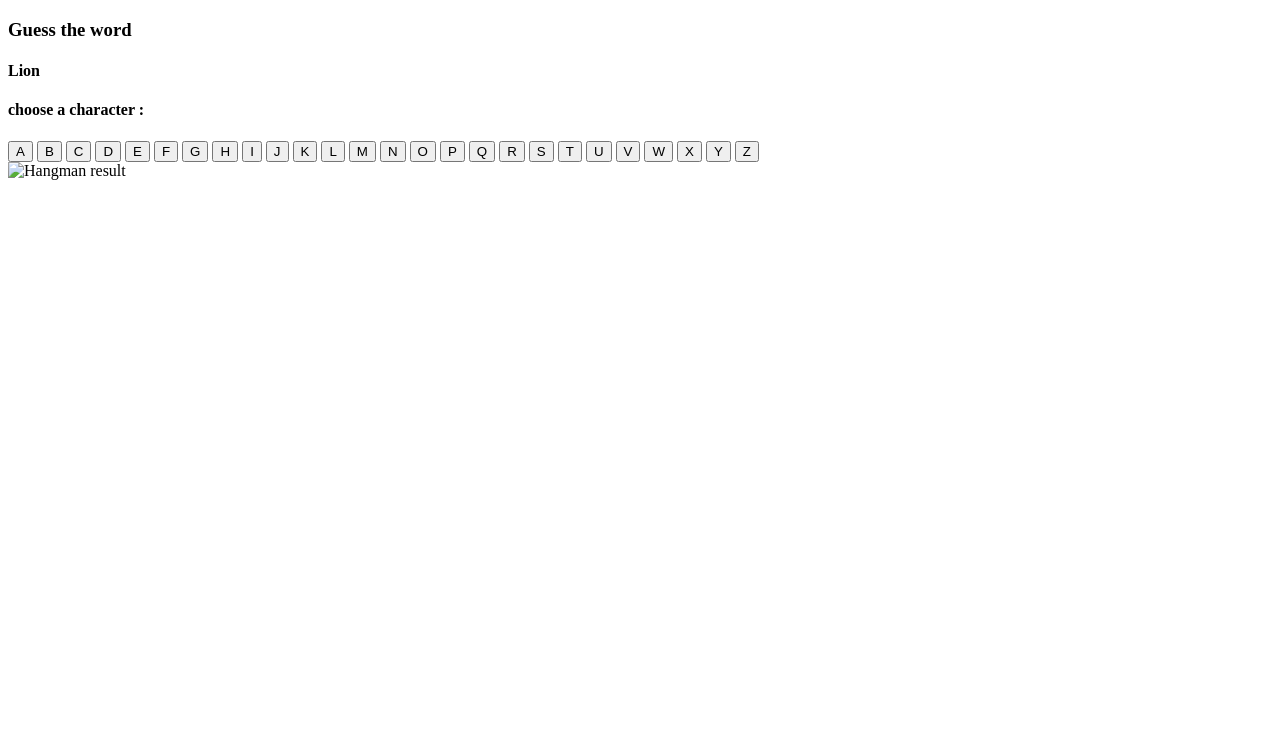
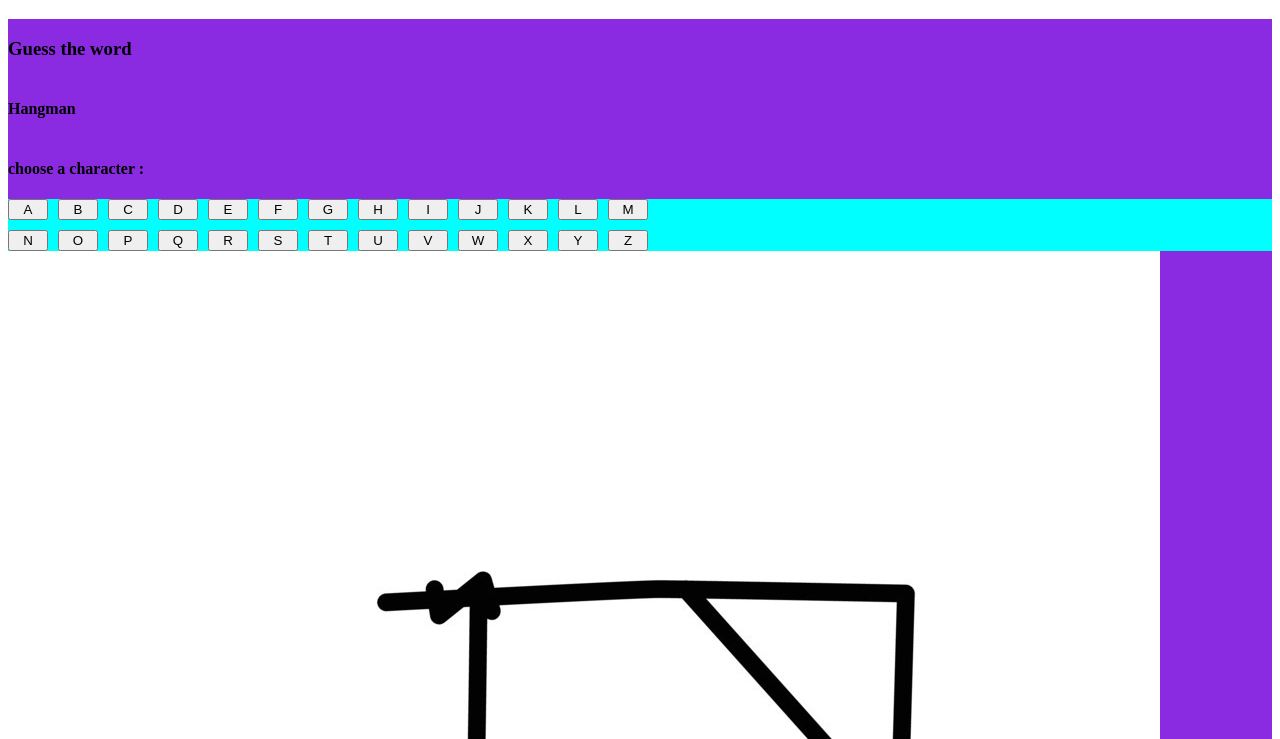
Before and after one commit to AlKhateebKhaled/MERAKI_Academy_Project_1, a plain HTML site: page index.html in a window 1280 px wide. Shown: the part 61-800 px from the top of the page. Drawn offline with Linux system fonts and the light colour scheme.

Commit message:
add style

```diff
--- a/index.html
+++ b/index.html
@@ -15,11 +15,11 @@
             <h3 class="Guess">Guess the word</h3>
         </div>
         <div class="answer">
-            <h4 class="answer">Lion</h4>
+            <h4 class="answer">Hangman</h4>
         </div>
         <div class="choice">
             <h4 class="choose">choose a character :</h4>
-            <div class="characters">
+            <div class="characters_buttons">
                 <button type="button">A</button>
                 <button type="button">B</button>
                 <button type="button">C</button>
@@ -47,10 +47,11 @@
                 <button type="button">Y</button>
                 <button type="button">Z</button>
             </div>
+            <div class="result">
+                <img src="hangman.jpg" alt="Hangman result">
+            </div>
         </div>
-        <div class="result">
-            <img src="" alt="Hangman result">
-        </div>
+
     </main>
 
     <script src="main.js"></script>
--- a/style.css
+++ b/style.css
@@ -0,0 +1,21 @@
+main{
+    display: grid;
+    background-color: blueviolet;
+    gap: 0;
+}
+.characters_buttons{
+    background-color: aqua;
+    display: grid;
+    grid-template-columns: repeat(13,40px);
+    gap: 10px;
+    grid-column-start: 1;
+    grid-column-end: 2;
+}
+.choose{
+    grid-column-start: 1;
+    grid-column-end: 3;
+}
+.result{
+    grid-column-start: 2;
+    grid-column-end: 3;
+}
```
Also changed, not shown: hangman.jpg (added).
